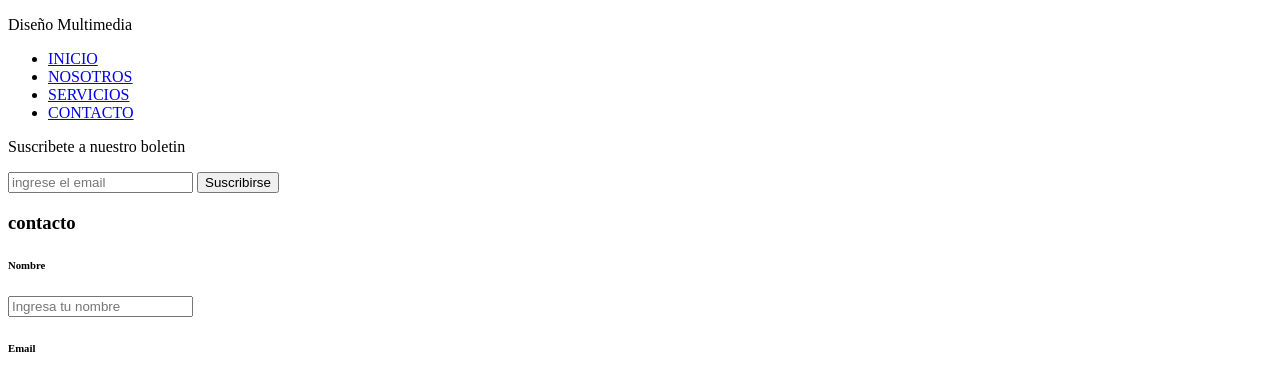
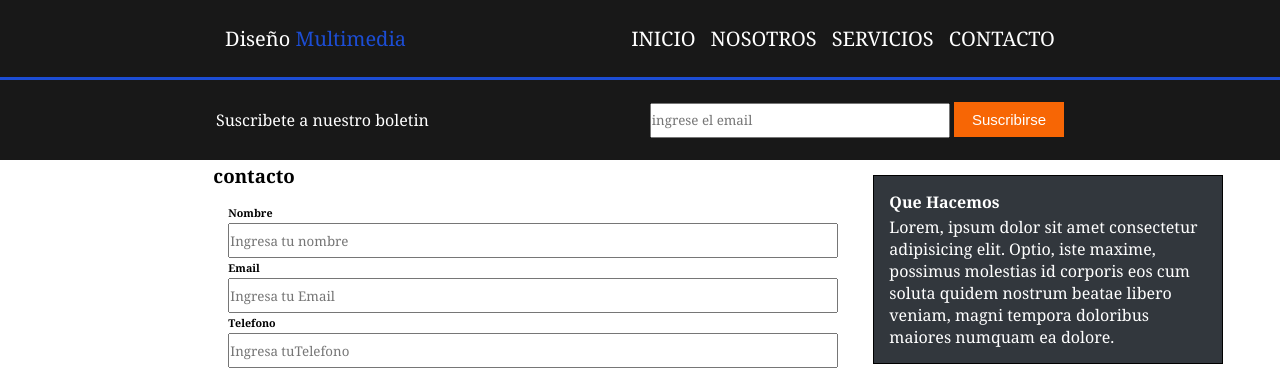
Before and after one commit to eddySantiagoGuarin/ProyectoGraphel, a plain HTML site: page pages/contacto.html in a window 1280 px wide. Shown: the top 368 px of the page. Drawn offline with Linux system fonts and the light colour scheme; files that its build step writes are made by us from their sources; the site is published under a folder, as on GitHub Pages, so addresses that start at the root find nothing.

Commit message:
Cambios de href

```diff
--- a/index.html
+++ b/index.html
@@ -4,7 +4,7 @@
 <head>
     <meta charset="UTF-8">
     <meta name="viewport" content="width=device-width, initial-scale=1.0">
-    <link rel="stylesheet" href="/frontend/Proyecto_Graphel/styles/inicio.css">
+    <link rel="stylesheet" href="styles/inicio.css">
     <title>Document</title>
 </head>
 
--- a/pages/contacto.html
+++ b/pages/contacto.html
@@ -4,7 +4,7 @@
 <head>
     <meta charset="UTF-8">
     <meta name="viewport" content="width=device-width, initial-scale=1.0">
-    <link rel="stylesheet" href="/frontend/Proyecto_Graphel/styles/contacto.css">
+    <link rel="stylesheet" href="../styles/contacto.css">
     <title>Document</title>
 </head>
 
```
